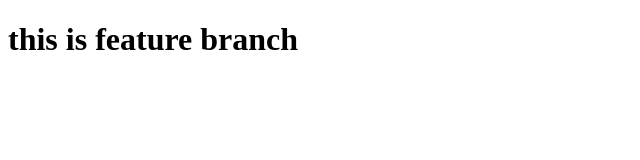
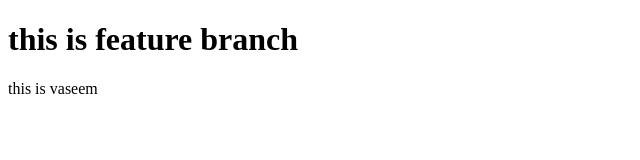
Before and after one commit to vaseemva/learning-git, a plain HTML site: page hey.html in a window 1280 px wide. Shown: the whole page, without its empty margins (0-640 px from the left). Drawn offline with Linux system fonts and the light colour scheme.

Commit message:
hey file modified

```diff
--- a/hey.html
+++ b/hey.html
@@ -8,5 +8,6 @@
 </head>
 <body>
     <h1>this is feature branch</h1>
+    <p>this is vaseem</p>
 </body>
 </html>
```
